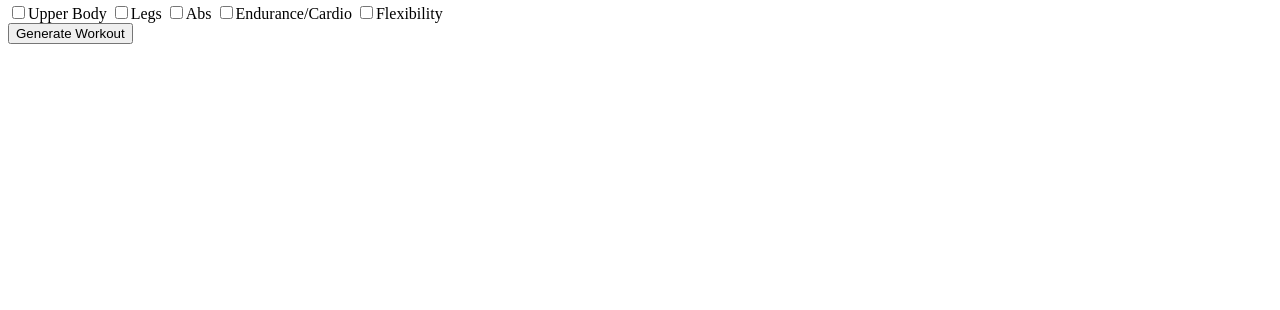
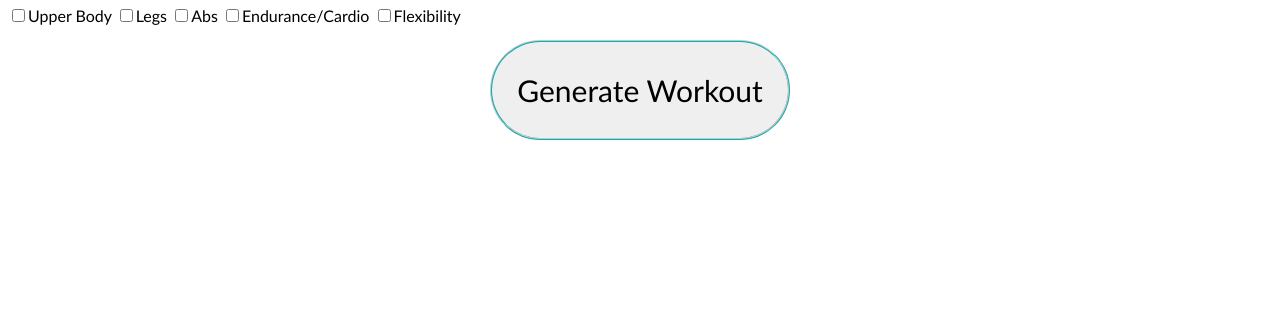
Before and after one commit to challenger43/apcsp2025, a plain HTML site: page index.html in a window 1280 px wide. Shown: the part 490-800 px from the top of the page. Drawn offline with Linux system fonts and the light colour scheme.

Commit message:
Added workout parameters, touched up on a bit of the css

```diff
--- a/index.html
+++ b/index.html
@@ -1,6 +1,5 @@
 <!DOCTYPE html>
 <html lang="en">
-
 <head>
     <meta charset="UTF-8">
     <meta name="viewport" content="width=device-width, initial-scale=1.0">
@@ -8,10 +7,9 @@
     <link>
     <title>Workout Generator</title>
 </head>
-
 <body>
     <h1 id="welcome-screen">WELCOME!</h1>
-    <h1>Select your workout intensity</h1>
+    <h1>Select your workout intensity:</h1>
     <div class="workoutIntensityButtons">
         <label>
             <input type="radio" name="workoutIntensity" value="low">Low Intensity</input>
@@ -23,16 +21,28 @@
             <input type="radio" name="workoutIntensity" value="high">High Intensity</input>
         </label>
     </div>
-    <h1>Select your body section(s)/workout type(s)</h1>
+    <h1>Select your body section(s)/workout type(s):</h1>
     <div class="bodySections">
-        <input type="checkbox" name="bodySections" value="upperBody">Upper Body</input>
-        <input type="checkbox" name="bodySections" value="legs">Legs</input>
-        <input type="checkbox" name="bodySections" value="abs">Abs</input>
-        <input type="checkbox" name="bodySections" value="endurance">Endurance/Cardio</input>
-        <input type="checkbox" name="bodySections" value="flexibility">Flexibility</input>
+        <label>
+            <input type="checkbox" name="bodySections" value="upperBody">Upper Body</input>
+        </label>
+        <label>
+            <input type="checkbox" name="bodySections" value="legs">Legs</input>
+        </label>
+        <label>
+            <input type="checkbox" name="bodySections" value="abs">Abs</input>
+        </label>
+        <label>
+            <input type="checkbox" name="bodySections" value="endurance">Endurance/Cardio</input>
+        </label>
+        <label>
+            <input type="checkbox" name="bodySections" value="flexibility">Flexibility</input>
+        </label>
     </div>
-    <button onclick = "generateWorkout()" id="generateWorkoutButton">Generate Workout</button>
-    <div id = "para1"></div>
+    <div class="button-container">
+    <button onclick="generateWorkout(getSelectedIntensity())" id="generateWorkoutButton">Generate Workout</button>
+    </div>
+    <div id="para1"></div>
     <!--
     main features:
     function a)
--- a/index.js
+++ b/index.js
@@ -28,15 +28,10 @@ for (const bodySectionCheckbox of bodySectionCheckboxes) { //finds what values a
             selectedBodySections = selectedBodySections.filter(value => value !== this.value); // Remove from array if unchecked, for each value if the value doesn't equal the value that is checked/ want to remove
             //it will evaluate to true and those that are true and put it into a new array, which will then be assigned to the same selectedBodySections array.
         }
-        console.log(selectedBodySections);
     });
 }
-function getValues() {
-    let selectedIntensity = document.querySelector('input[name="workoutIntensity"]:checked')
-    if (selectedIntensity) {
-        selectedIntensityValue = selectedIntensity.value;
-    }
-    if (selectedIntensity && !selectedBodySections.length == 0) {
+function getValues(intensityLevel) {
+    if (intensityLevel && selectedBodySections.length !== 0) {
         return true
     }
     else {
@@ -44,10 +39,15 @@ function getValues() {
         return false
     }
 }
-function generateWorkout() {
-    if (!getValues()) {
+function getSelectedIntensity() {
+    let selected = document.querySelector('input[name="workoutIntensity"]:checked');
+    return selected ? selected.value : null;
+}
+function generateWorkout(intensity) {
+    if (!getValues(intensity)) {
         return
     }
+    selectedIntensityValue = intensity
     para1.innerHTML = ""
     switch (selectedIntensityValue) {
         case "low":
@@ -100,10 +100,10 @@ function generateWorkout() {
             console.log(feederWorkout)
         }
         if (workoutType === "reps") {
-            para1.innerHTML += `<h1>Body Section: ${section},</h1> <h2>Exercises:</h2> <p>Reps: ${numReps}</p> <p>${feederWorkout}</p>`
+            para1.innerHTML += `<h1>Body Section: ${section}</h1> <h2>Exercises:</h2> <p>Reps: ${numReps}</p> <p>${feederWorkout.join(", ")}</p>`
         }
         else {
-            para1.innerHTML += `<h1>Body Section: ${section},</h1> <h2>Exercises:</h2> <p>Time: ${numReps} seconds</p> <p>${feederWorkout}</p>`;
+            para1.innerHTML += `<h1>Body Section: ${section}</h1> <h2>Exercises:</h2> <p>Time: ${numReps} seconds</p> <p>${feederWorkout.join(", ")}</p>`;
         }
     }
 }
--- a/style.css
+++ b/style.css
@@ -13,3 +13,21 @@
 /* p{
     font-size: 100px;
 } */
+body {
+    font-family:'Trebuchet MS', 'Lucida Sans Unicode', 'Lucida Grande', 'Lucida Sans', Arial, sans-serif
+}
+#generateWorkoutButton{
+    width: 300px;
+    height: 100px;
+    border-style: ridge;
+    border-color:rgb(132, 228, 228);
+    border-width: 2px;
+    border-radius: 60px;
+    font-family:'Trebuchet MS', 'Lucida Sans Unicode', 'Lucida Grande', 'Lucida Sans', Arial, sans-serif;
+    font-size: 30px;
+    margin: 15px;
+}
+.button-container{
+    display:flex;
+    justify-content: center;
+}
```
